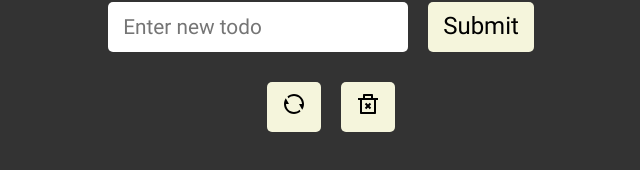
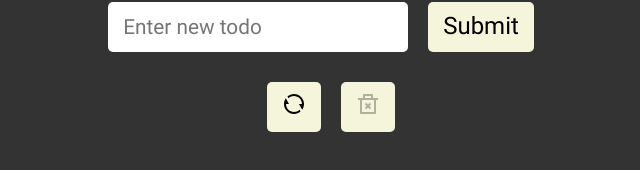
Before and after one commit to Leogrand20/todo-app, a React (Vite) app: page / in a window 1280 px wide. Shown: the part 256-426 px from the top of the page, without its empty margins (319-959 px from the left). Built offline with nearby package versions, Linux system fonts and the light colour scheme.

Commit message:
Add completedTodosExist

```diff
--- a/src/App.tsx
+++ b/src/App.tsx
@@ -45,7 +45,9 @@ export const App = () => {
       <h1>Todo App</h1>
 
       <TodoForm addTodo={addTodoHandler} />
-      <TodosActions />
+
+      <TodosActions completedTodosExist={!!quantityCompletedTodos} />
+
       <TodoList
         todos={todos}
         deleteTodo={deleteTodoHandler}
--- a/src/components/Todos/TodosActions.tsx
+++ b/src/components/Todos/TodosActions.tsx
@@ -1,17 +1,21 @@
+import { FC } from 'react'
 import { RiRefreshLine, RiDeleteBin2Line } from 'react-icons/ri'
 
 import { Button } from '../UI/Button'
+import { TodosActionsProps } from '../../types/Todo'
 
 import styles from './TodosActions.module.css'
 
-export const TodosActions = () => {
+export const TodosActions: FC<TodosActionsProps> = ({
+  completedTodosExist,
+}) => {
   return (
     <div className={styles['todosActionsContainer']}>
       <Button title="Reset Todos">
         <RiRefreshLine />
       </Button>
 
-      <Button title="Delete Completed Todos">
+      <Button title="Delete Completed Todos" disabled={!completedTodosExist}>
         <RiDeleteBin2Line />
       </Button>
     </div>
--- a/src/types/Todo.ts
+++ b/src/types/Todo.ts
@@ -21,4 +21,6 @@ export interface TodoItemProps extends Todo {
   toggleTodo: TodoListProps['toggleTodo']
 }
 
-export type TodosActionsProps = {}
+export type TodosActionsProps = {
+  completedTodosExist: boolean
+}
```
